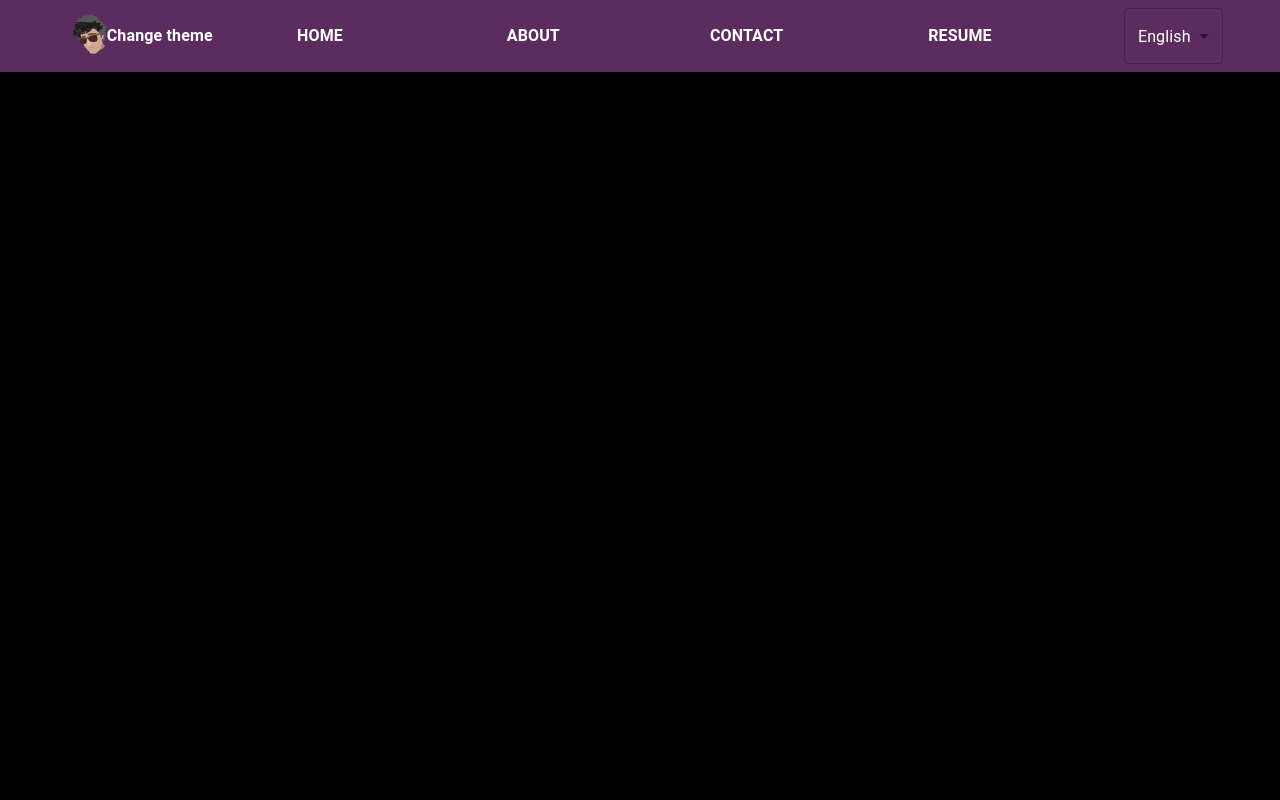
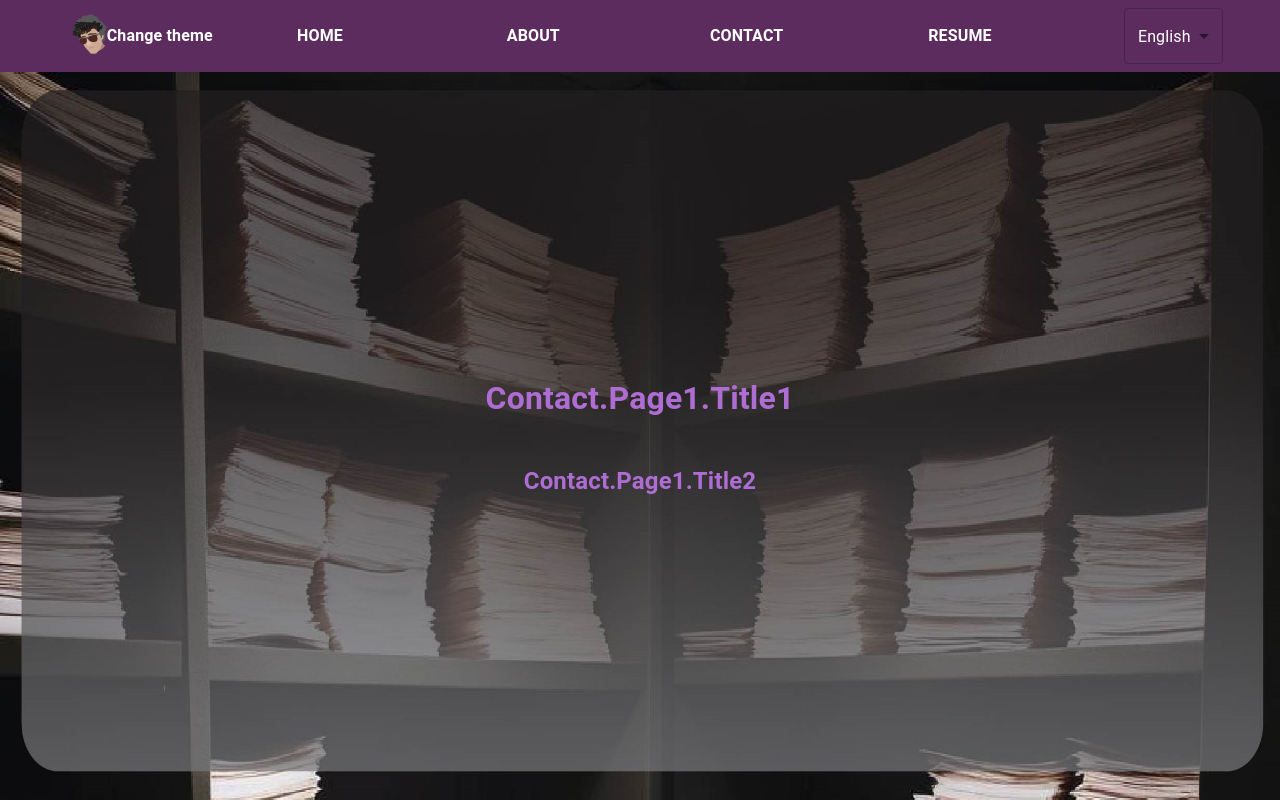
Before and after one commit to lieautman/Presentation-Site, a React (Create React App) app: page / in a window 1280 px wide. Both pictures are taken after a click on the button "CONTACT". Built offline with nearby package versions, Linux system fonts and the light colour scheme.

Commit message:
COntact page start

```diff
--- a/src/Pages/Contact/Contact.js
+++ b/src/Pages/Contact/Contact.js
@@ -1,7 +1,74 @@
+import BoxWithvh from "../../Resources/StyledComponents/BoxWithvh";
+import TypographyWithTheme from "../../Resources/StyledComponents/TypographyWithTheme";
+import { useContext } from "react";
+import { ThemeContext } from "../../Resources/Theme/ThemeContext"
+import useMediaQuery from '@mui/material/useMediaQuery';
+import { useTranslation } from 'react-i18next';
+import { Box, IconButton } from '@mui/material';
+import { AssignmentInd } from '@mui/icons-material';
+
+
 function Contact() {
+    const { t, i18n } = useTranslation();
+    const { currentTheme } = useContext(ThemeContext);
+    const matches = useMediaQuery('(min-width:600px)');
 
     return (
-        <>Contact</>
+        <>
+            <BoxWithvh
+                height={91}
+                sx={{
+                    backgroundImage: `url(${currentTheme.images.resumeFirstImage})`,
+                    backgroundSize: matches ? "100% 100%" : "150% 100%",
+                    backgroundPosition: 'center',
+                    display: 'flex',
+                    flexDirection: 'column',
+                    alignItems: 'center',
+                    justifyContent: 'center',
+                    textAlign: "center"
+                }}>
+                <TypographyWithTheme color={currentTheme.colors.titleColor}>
+                    <h1 style={{ fontSize: matches ? currentTheme.fontSizes.h1 : currentTheme.fontSizesPhone.h1 }}>{t("Contact.Page1.Title1")}</h1>
+                </TypographyWithTheme>
+                <TypographyWithTheme color={currentTheme.colors.titleColor}>
+                    <h2 style={{ fontSize: matches ? currentTheme.fontSizes.h2 : currentTheme.fontSizesPhone.h2 }}>{t("Contact.Page1.Title2")}</h2>
+                </TypographyWithTheme>
+            </BoxWithvh >
+            <BoxWithvh
+                height={100}
+                className="scrollSnapSection"
+                backgroundColor={currentTheme.colors.primaryAccentsColor}
+            >
+                <BoxWithvh
+                    height={10}
+                    backgroundColor={currentTheme.colors.secondaryColor}
+                    sx={{
+                        display: 'flex',
+                        flexDirection: 'column',
+                        alignItems: 'center',
+                        justifyContent: 'center',
+                        textAlign: "center"
+                    }}
+                >
+                    <TypographyWithTheme color={currentTheme.colors.titleColor}>
+                        <h1 style={{ fontSize: matches ? currentTheme.fontSizes.h1 : currentTheme.fontSizesPhone.h1 }}>{t("Contact.Page2.Title1")}</h1>
+                    </TypographyWithTheme>
+                </BoxWithvh>
+                <BoxWithvh
+                    height={40}
+                    backgroundColor={currentTheme.colors.secondaryColor}
+                    sx={{
+                        display: 'flex',
+                        flexDirection: 'column',
+                        alignItems: 'center',
+                        justifyContent: 'center',
+                        marginTop: '25vh',
+                        textAlign: "center"
+                    }}
+                >
+                </BoxWithvh>
+            </BoxWithvh>
+        </>
     )
 }
 
```
